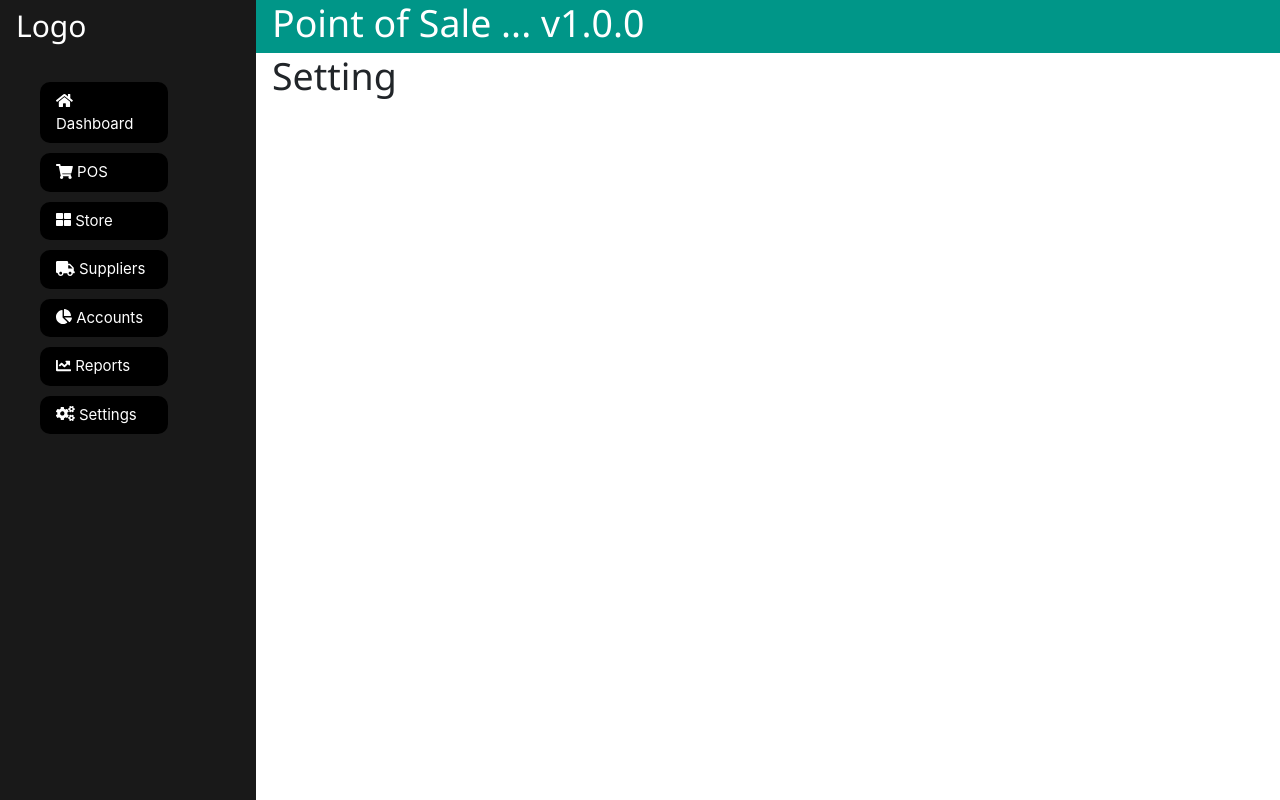
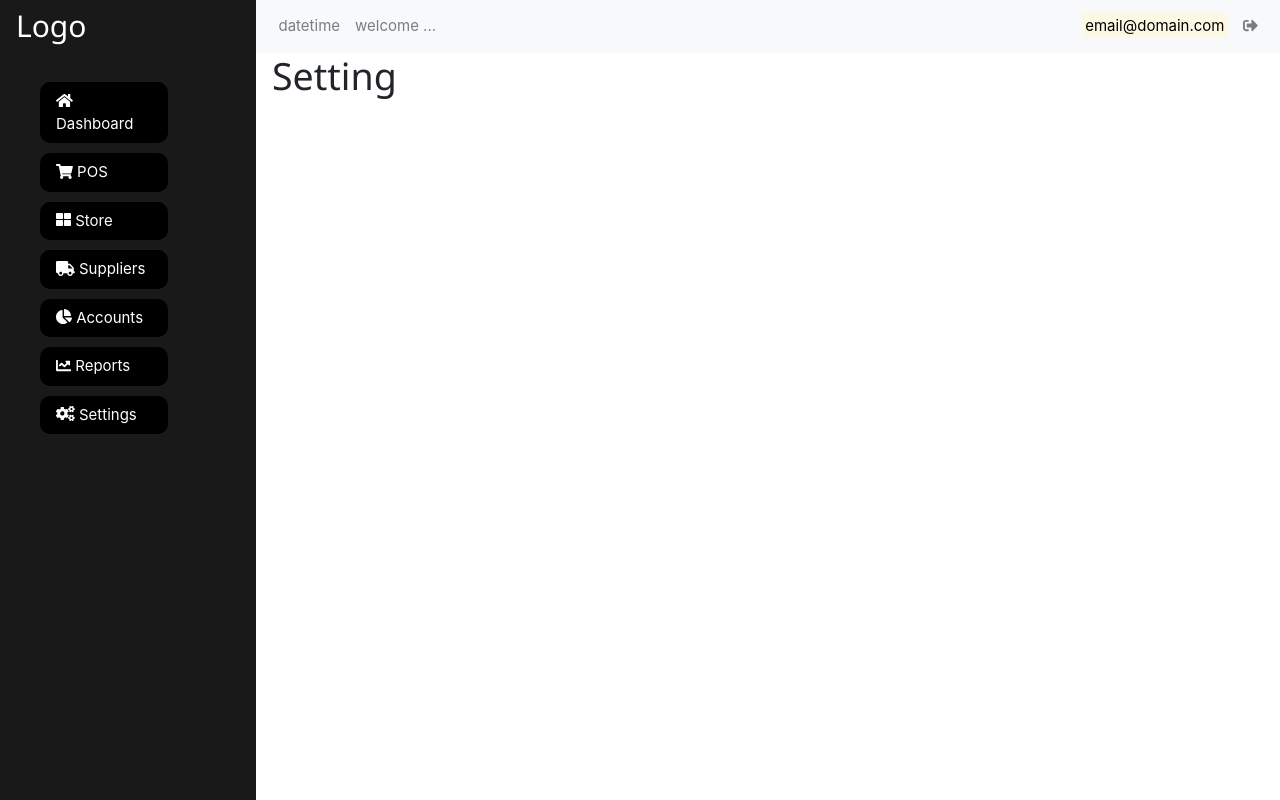
Before and after one commit to irabi01/reactjs_point_of_sale, a React (Create React App) app: page /settings in a window 1280 px wide. Built offline with nearby package versions, Linux system fonts and the light colour scheme.

Commit message:
add top navigation

```diff
--- a/src/App.js
+++ b/src/App.js
@@ -12,13 +12,25 @@ import {
    faChartLine,
    faThLarge,
    faShoppingCart,
-   faTruck
+   faTruck,
+   faSignOutAlt
   } from '@fortawesome/free-solid-svg-icons'
 
 import SideNavigation from './layouts/SideNavigation';
 
 
-library.add(faCoffee, faHome, faList, faCogs, faChartPie, faChartLine, faThLarge, faShoppingCart, faTruck)
+library.add(
+  faCoffee,
+  faHome,
+  faList,
+  faCogs,
+  faChartPie,
+  faChartLine,
+  faThLarge,
+  faShoppingCart,
+  faTruck,
+  faSignOutAlt
+  )
 
 class App extends Component {
   render() {
--- a/src/layouts/SideNavigation.js
+++ b/src/layouts/SideNavigation.js
@@ -8,6 +8,7 @@ import Accounts from '../pages/Accounts'
 import Reports from '../pages/Reports'
 import Setting from '../pages/Setting'
 import { FontAwesomeIcon } from '@fortawesome/react-fontawesome'
+import TopNavigation from './TopNavigation';
 
 
 class SideNavigation extends Component {
@@ -29,9 +30,10 @@ class SideNavigation extends Component {
 
           {/* Page Content */}
           <div style={{"marginLeft" : "20%"}}>
-              <div className="w3-container w3-teal">
+              {/* <div className="w3-container w3-teal">
                   <h1>Point of Sale ... v1.0.0</h1>
-              </div>
+              </div> */}
+              <TopNavigation/>
               <div className="w3-container">
                   <Switch>
                     <Route path = "/" exact component = {Dashboard}/>
--- /dev/null
+++ b/src/layouts/TopNavigation.js
@@ -0,0 +1,34 @@
+import React, { Component } from 'react'
+import { Link } from 'react-router-dom'
+import { FontAwesomeIcon } from '@fortawesome/react-fontawesome'
+
+class TopNavigation extends Component {
+  render() {
+    return (
+      <div>
+            <nav className="navbar navbar-expand-lg navbar-light bg-light">
+                <div className="collapse navbar-collapse" id="navbarSupportedContent">
+                    <ul className="navbar-nav mr-100">
+                        <li className="nav-item">
+                            <Link className="nav-link" to="#">datetime</Link>
+                        </li>
+                        <li className="nav-item">
+                            <Link className="nav-link" to="#">welcome ...</Link>
+                        </li>
+                    </ul>
+                    <ul className="navbar-nav ml-auto">
+                        <li className="nav-item">
+                            <Link className="nav-link" to="#"><mark>email@domain.com</mark></Link>
+                        </li>
+                        <li className="nav-item">
+                            <Link className="nav-link" to="#"><FontAwesomeIcon icon="sign-out-alt" /></Link>
+                        </li>
+                    </ul>
+                </div>
+            </nav>
+      </div>
+    )
+  }
+}
+
+export default TopNavigation
```
